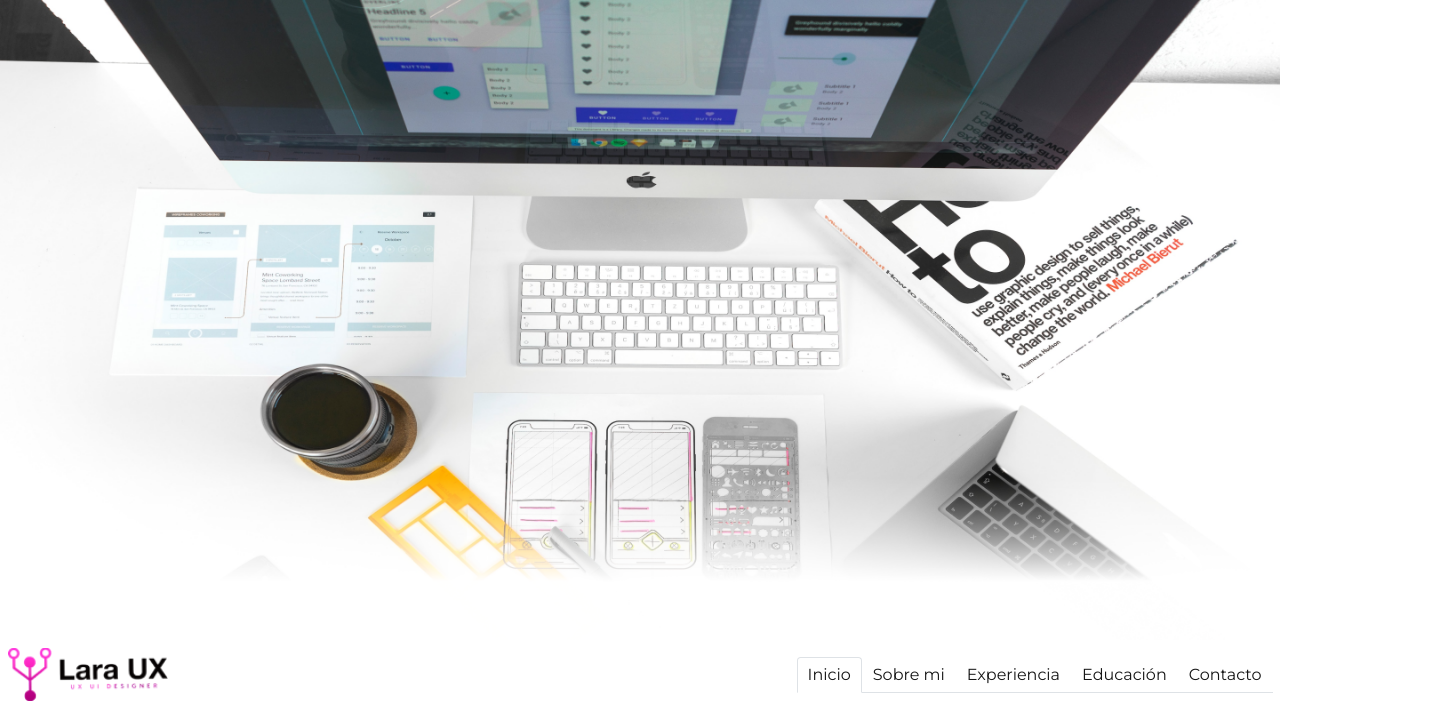
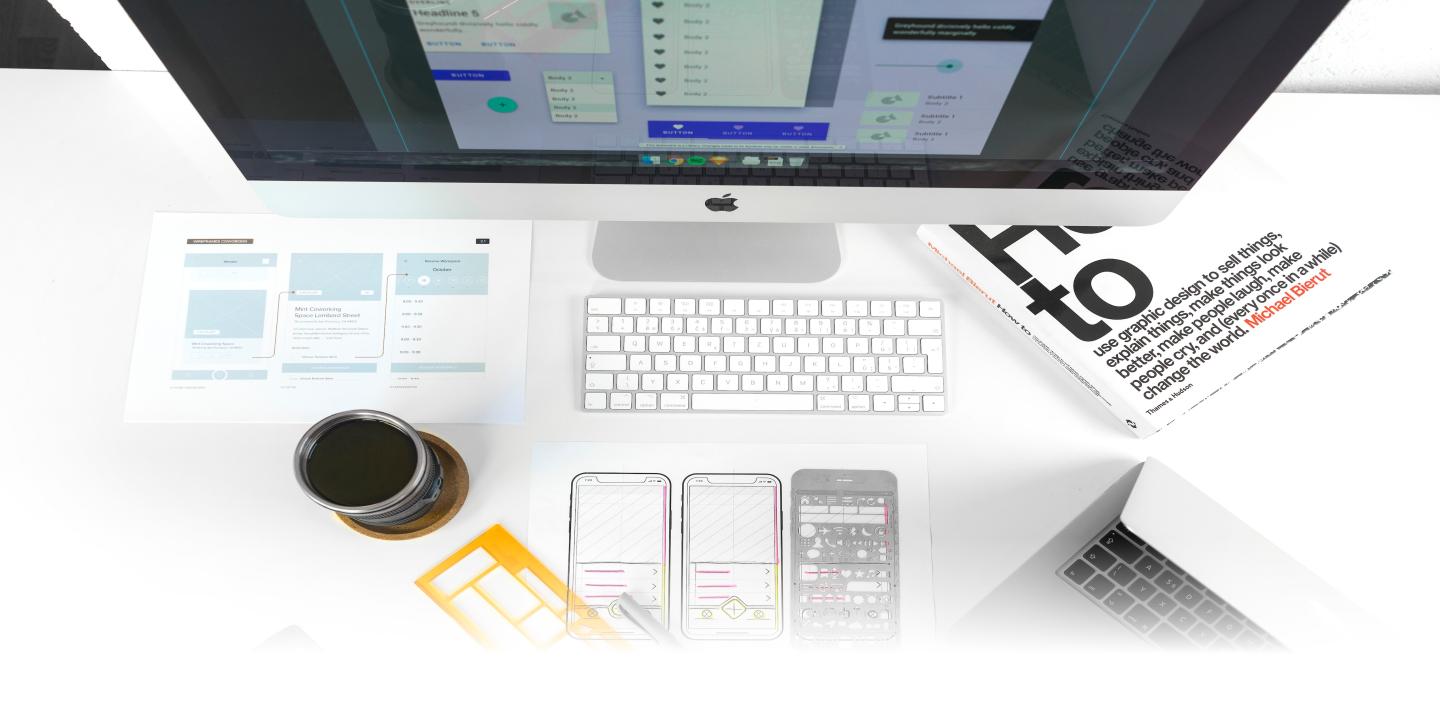
Before and after one commit to LivistLara/ProyectoCoder, a website: page index.html in a window 1280 px wide. Shown: the top 722 px of the page, 1440 px wide, since content can reach past the window. Drawn offline with nearby package versions, Linux system fonts and the light colour scheme.

Commit message:
sumamos node

```diff
--- a/index.html
+++ b/index.html
@@ -7,7 +7,7 @@
                 <!-- Framework bs -->
                 <link href="https://cdn.jsdelivr.net/npm/bootstrap@5.3.0-alpha2/dist/css/bootstrap.min.css" rel="stylesheet" integrity="sha384-aFq/bzH65dt+w6FI2ooMVUpc+21e0SRygnTpmBvdBgSdnuTN7QbdgL+OapgHtvPp" crossorigin="anonymous">
                 <!-- Mi css -->
-                <link rel="stylesheet" href="css/main.css">
+                <link rel="stylesheet" href="css/style.css">
         </head>
 <body>
         <header>
--- a/scss/_body.scss
+++ b/scss/_body.scss
@@ -117,8 +117,8 @@ width: 90%;
 background-color: #e2058de3;
 border-color:#e2058de3;
 font-size: 1.8rem;
-text-decoration: nome;
+text-decoration: $no;
 }
 button a{
-    color: aliceblue;
+    color: map-get($map:$paleta, $key:wr );
 }
--- a/scss/_nav.scss
+++ /dev/null
@@ -1,33 +0,0 @@
-header {
-    img{
-    width: 100%;
-    height: auto;
-    }
-}
-/* star nav */
-nav{
-    background-color:#ffff;
-    padding: 20px;
-    display: inline-block;
-    img {
-        width: 160px;
-    }
-    div {
-        ul {
-            li {
-                list-style: $no;
-                text-decoration: $no;
-                font-family:$main_font;
-                font-size: $text_sm;
-                a{
-                    font-weight: $text_lg;
-                    color:map-get($map:$paleta, $key:bl ) !important;
-                }
-            &:hover{
-                background-color:map-get($map:$paleta, $key:6);
-                text-decoration: $no;
-            }
-            }
-        }
-    }
-}
```
Also changed, not shown: package.json (added, +16 -0 lines), css/main.css, 3 other files.
